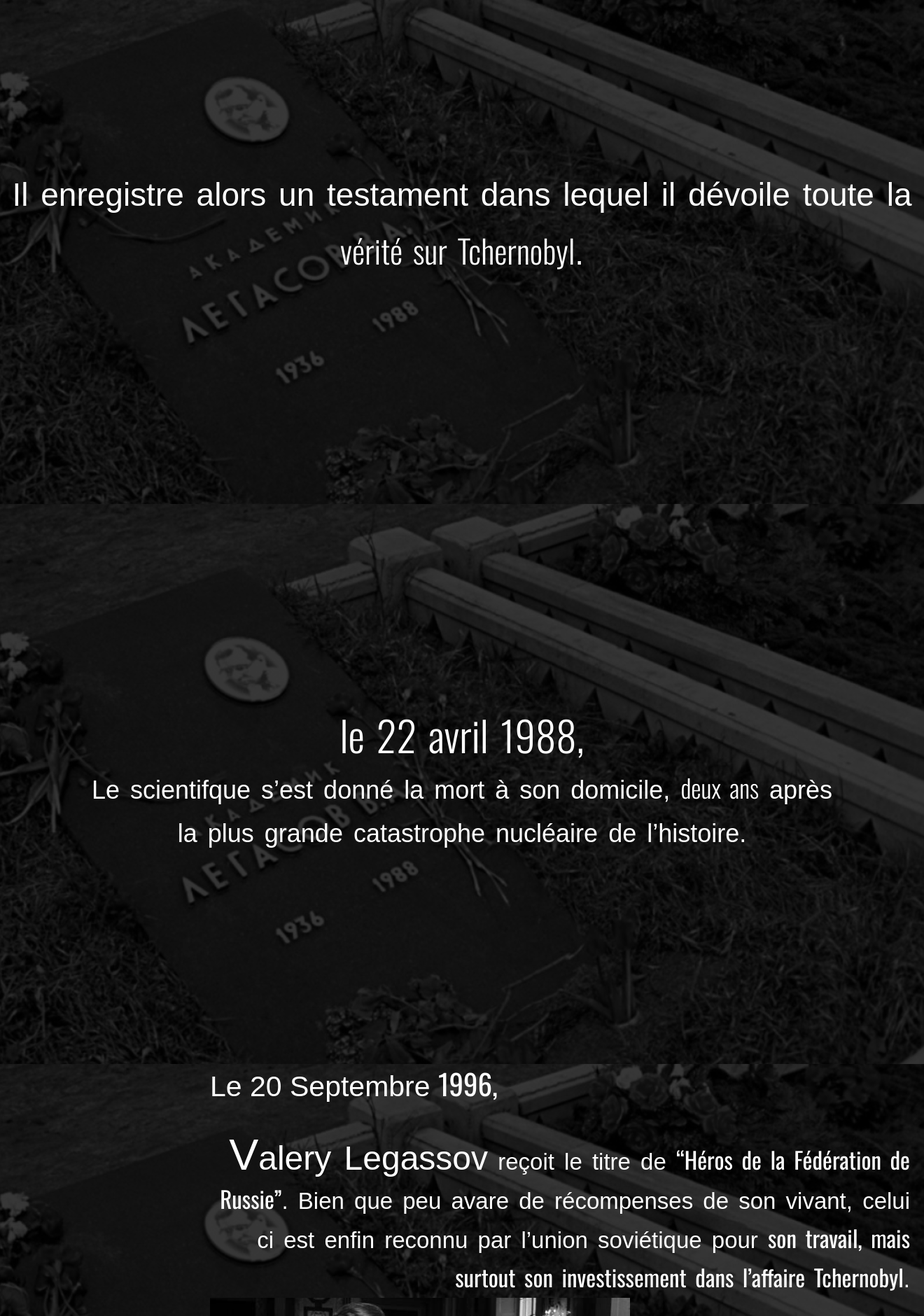
After one commit to ChalalSamir/project-final-web1, a PHP site: page /article5.php in a window 1320 px wide. The commit adds this page. Shown: the part 2480-4360 px from the top of the page at 70% size. Run offline with PHP 8.4, Linux system fonts and the light colour scheme; data that the repository does not hold is empty; some web fonts are replaced.

Commit message:
modified articles

```diff
--- /dev/null
+++ b/article5.php
@@ -0,0 +1,49 @@
+
+<?php
+require 'assets/config/bootstrap.php';
+include 'assets/inc/header.php';
+?>
+
+<section class="fond">
+    <section class="articleFive_first">
+    <div class="articleFive_first_div">
+    <h1><span class="articleFive_first_margin">Mort de</span> Legasov</h1>
+    </div>
+    </section>
+
+    <section class="articleFive_second">
+    <div class="articleFive_second_div">
+        <h1>Fortement <span class="span_font-articleFive">irradié</span> lors des ses actions
+     a tchernobyl, la santé de <span class="span_font-articleFive--size">Légassov</span> se detriore.</h1>
+    </div>
+    </section>
+
+    <section class="articleFive_three">
+    </section>
+
+    <section class="articleFive_for">
+    <div class="articleFive_for_div">
+    <p>Il enregistre alors un testament dans
+        lequel il dévoile toute la <span class="span_font-articleFive">vérité sur Tchernobyl</span>.</p>
+    </div>
+    </section>
+
+    <section class="articleFive_five">
+    <div class="articleFive_five_div">
+    <p><span class="span_font_size">le 22 avril 1988,<br></span> Le scientifque s’est donné la mort à son domicile,
+    <span class="span_font-articleFive">deux ans</span> après la plus grande catastrophe nucléaire de l’histoire.</p>
+    </div>
+    </section>
+
+    <section class="articleFive_six">
+    <div class="articleFive_six_div">
+    <h1>Le 20 Septembre <span class="span_font-articleFive">1996,</span></h1>
+    <p><span class="first_letter">V</span><span class="name_size">alery Legassov</span> reçoit
+    le titre de <span class="span_font-articleFive">“Héros de la Fédération de Russie”</span>.
+     Bien que peu avare de récompenses de son vivant,
+     celui ci est enfin reconnu par l’union soviétique pour <span class="span_font-articleFive">son travail,
+    mais surtout son investissement dans l’affaire Tchernobyl</span>.</p>
+    <img src="assets/images/article5--image1.png" alt="image">
+    </div>
+    </section>
+</section>
--- a/assets/css/style.css
+++ b/assets/css/style.css
@@ -369,7 +369,7 @@ body {
   justify-content: center;
   flex-direction: column;
   position: absolute;
-  right: 16px;
+  right: 0;
 }
 
 .right h2 {
@@ -1393,13 +1393,18 @@ p .span_white {
   justify-content: space-between;
   margin-right: 159px;
   font-weight: 100;
+  margin-top: 100px;
 }
 
 .five__containt li:nth-child(3) {
-  width: 795px;
+  width: 1075px;
 }
 .five__containt li:nth-child(4) {
   width: 1212px;
+}
+
+.five__containt li {
+  margin-top: -120px;
 }
 
 
@@ -1634,3 +1639,212 @@ p .span_white {
   .textContaint__text strong {
     font-weight: bold;
   }
+
+
+
+/* article 5 */
+
+@font-face {
+  font-family: oswald-light;
+  src: url(../oswald/oswald.light.ttf);
+}
+
+@font-face {
+  font-family: oswald-regular;
+  src: url(../oswald/oswald.regular.ttf);
+}
+
+.fond {
+  background-image: url('../images/fond5.png');
+  background-size: cover;
+  background-repeat: no-repeat;
+  background-attachment: fixed;
+  position: relative;
+  z-index: -10;
+}
+
+.articleFive_first {
+  height: 100vh;
+  background-color: rgba(0, 0, 0, 0.5);
+  position: relative;
+  z-index: -10;
+}
+
+.articleFive_first_div {
+  padding-top: 190px;
+  display: flex;
+  justify-content: center;
+}
+
+.articleFive_first_margin {
+  margin-left: 50px;
+}
+
+.articleFive_first_div h1 {
+  font-family: oswald, sans-serif;
+  font-weight: 100;
+  font-size: 108px;
+  color: white;
+  width: 400px;
+}
+
+.articleFive_first_div h1::before {
+  content: "";
+  display: block;
+  width: 420px;
+  height: 145px;
+  background-color: #471B28;
+  position: absolute;
+  left: 620px;
+  top: 220px;
+  z-index: -1;
+}
+
+
+/* Section 2 */
+
+.articleFive_second {
+  height: 100vh;
+  background-color: rgba(0, 0, 0, 0.5);
+  position: relative;
+  z-index: -10;
+}
+
+.articleFive_second_div {
+  display: flex;
+  justify-content: center;
+  align-items: center;
+  height: 100%;
+}
+
+.articleFive_second_div h1 {
+  font-family: oswald-light, sans-serif;
+  font-weight: 100;
+  font-size: 46px;
+  color: white;
+  word-spacing: 5px;
+  width: 900px;
+  text-align: center;
+  line-height: 170%;
+ }
+
+ .span_font-articleFive {
+  font-family: oswald, sans-serif;
+ }
+
+ .span_font-articleFive--size {
+  font-family: oswald, sans-serif;
+  font-size: 52px;
+ }
+
+ /* section 3 */
+
+ .articleFive_three {
+  height: 100vh;
+ }
+
+ /* section 4 */
+
+ .articleFive_for {
+   height: 100vh;
+   background-color: rgba(0, 0, 0, 0.5);
+   position: relative;
+   z-index: -10;
+ }
+
+ .articleFive_for_div {
+  display: flex;
+  justify-content: center;
+  align-items: center;
+  height: 100%;
+ }
+
+.articleFive_for p {
+  font-family: oswald-light, sans-serif;
+  font-weight: 100;
+  font-size: 46px;
+  color: white;
+  word-spacing: 5px;
+  text-align: center;
+  line-height: 170%;
+}
+
+/* section 5 */
+
+.articleFive_five {
+  height: 100vh;
+  background-color: rgba(0, 0, 0, 0.5);
+  position: relative;
+  z-index: -10;
+}
+
+.articleFive_five_div {
+  display: flex;
+  justify-content: center;
+  align-items: center;
+  height: 100%;
+}
+
+.articleFive_five_div p {
+  font-family: oswald-light, sans-serif;
+  font-weight: 100;
+  font-size: 36px;
+  color: white;
+  word-spacing: 5px;
+  text-align: center;
+  line-height: 170%;
+  width: 1100px;
+}
+
+.span_font_size {
+  font-family: oswald, sans-serif;
+  font-size: 59px;
+}
+
+/* section 6 */
+
+.articleFive_six {
+  height: 100vh;
+  background-color: rgba(0, 0, 0, 0.5);
+  position: relative;
+  z-index: -10;
+}
+
+.articleFive_six_div {
+  display: flex;
+  justify-content: center;
+  align-items: flex-start;
+  flex-direction: column;
+  height: 100%;
+  margin-left: 300px;
+}
+
+.articleFive_six_div h1 {
+  font-family: oswald-light, sans-serif;
+  font-size: 41px;
+  color: white;
+  margin-bottom: 50px;
+}
+
+.articleFive_six_div p {
+  font-family: oswald-light, sans-serif;
+  font-size: 33px;
+  line-height: 160%;
+  color: white;
+  width: 1000px;
+  word-spacing: 5px;
+  text-align: right;
+}
+
+.first_letter {
+  font-size: 63px;
+}
+
+.name_size {
+  font-size: 48px;
+}
+
+.articleFive_six_div img {
+  width: 600px;
+  margin-bottom: 120px;
+}
--- a/assets/inc/header.php
+++ b/assets/inc/header.php
@@ -21,3 +21,6 @@
     <title>TchernoByLegassov</title>
 </head>
 <body>
+<audio autoplay>
+    <source src="assets/videos/fondSonore.mp3" type="audio/mp3">
+</audio>
```
Also changed, not shown: index.php (+11 -11 lines), assets/images/article5--image1.png (added), assets/images/bg1.png, assets/images/fond5.png (added), 4 other files.
